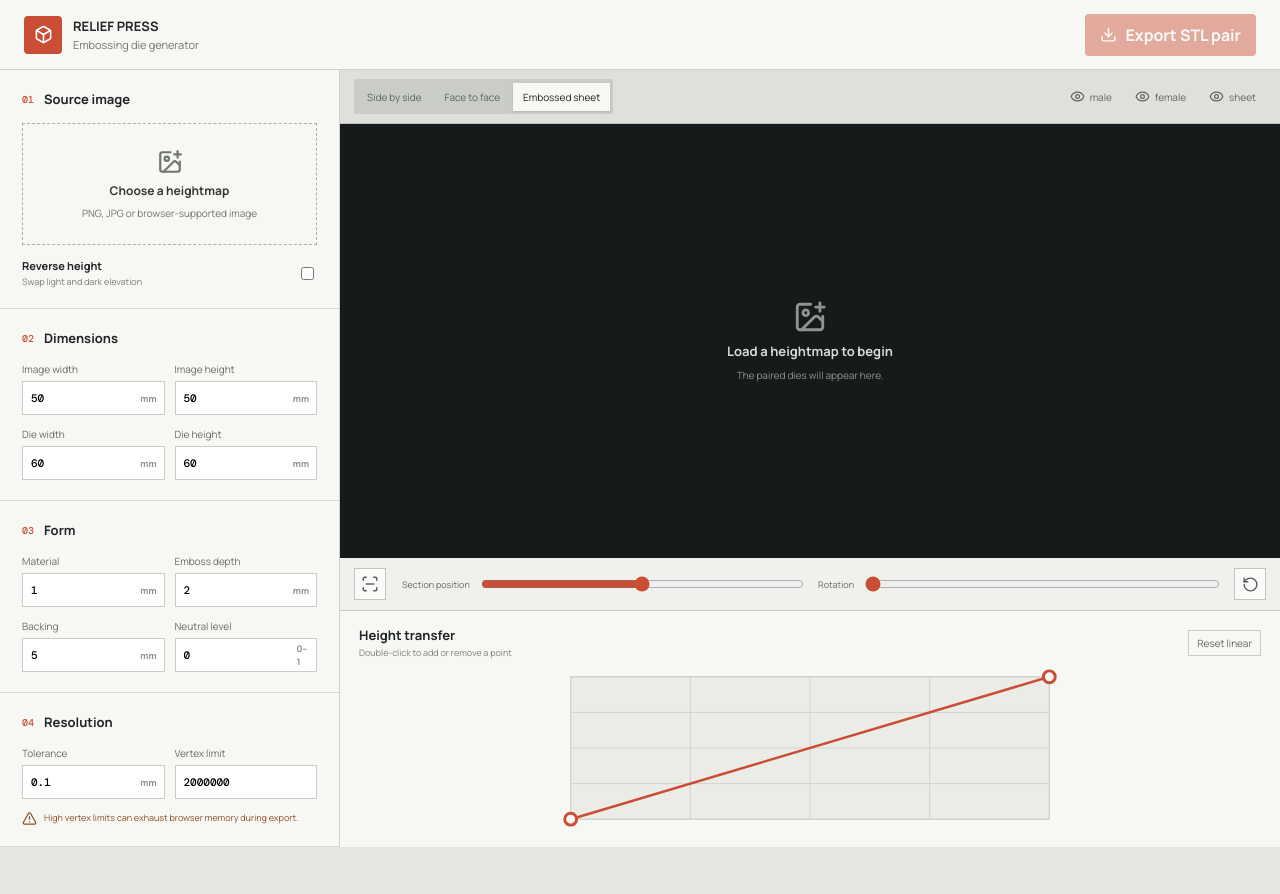
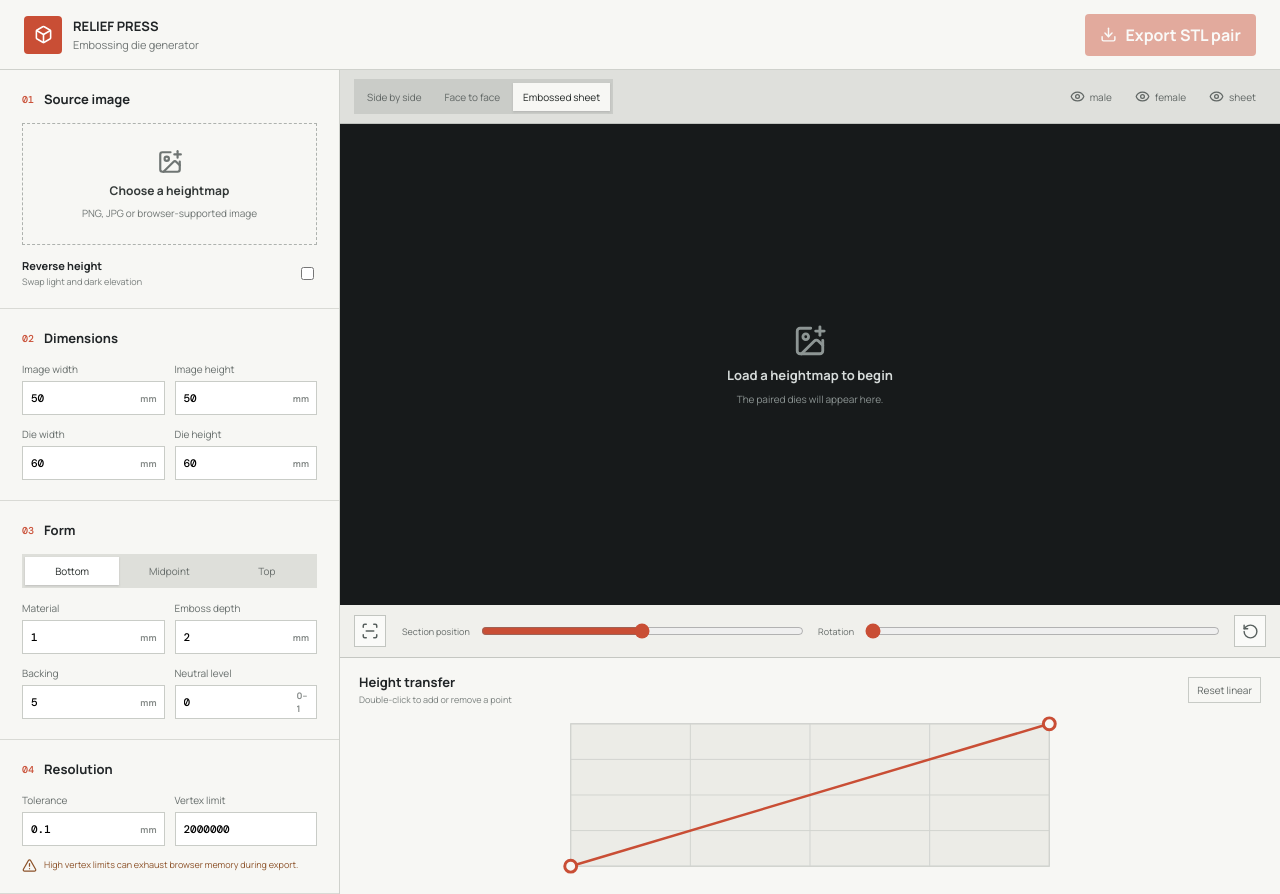
Before and after one commit to sdfgeoff/embossing_press_maker, a React (Vite) app: page / in a window 1280 px wide. Before the commit the page ends 847 px from the top, so only its background shows below. Built offline with nearby package versions, Linux system fonts and the light colour scheme.

Commit message:
Add heightmap surface reference modes

```diff
--- a/src/App.tsx
+++ b/src/App.tsx
@@ -20,6 +20,7 @@ const defaults = {
   tolerance: 0.1,
   vertexLimit: 2000000,
   invert: false,
+  surfaceReference: 'bottom',
 }
 
 export default function App() {
@@ -106,6 +107,23 @@ export default function App() {
           </div>
           <div className="panel-section">
             <div className="section-heading"><span>03</span><h2>Form</h2></div>
+            <div className="surface-reference" role="group" aria-label="Heightmap represents">
+              {[
+                ['bottom', 'Bottom'],
+                ['midpoint', 'Midpoint'],
+                ['top', 'Top'],
+              ].map(([value, label]) => (
+                <button
+                  key={value}
+                  type="button"
+                  className={settings.surfaceReference === value ? 'active' : ''}
+                  aria-pressed={settings.surfaceReference === value}
+                  onClick={() => update('surfaceReference')(value)}
+                >
+                  {label}
+                </button>
+              ))}
+            </div>
             <div className="field-grid">
               <NumberField label="Material" value={settings.materialThickness} onChange={update('materialThickness')} min={0.01} />
               <NumberField label="Emboss depth" value={settings.depth} onChange={update('depth')} min={0} />
--- a/src/geometry.ts
+++ b/src/geometry.ts
@@ -81,6 +81,25 @@ function displacements(heightmap, settings) {
   return result
 }
 
+function sphericalDilation(heightmap, heights, radius) {
+  return computeSphericalEnvelope({
+    heights,
+    cols: heightmap.cols,
+    rows: heightmap.rows,
+    pitchX: heightmap.pitchX,
+    pitchY: heightmap.pitchY,
+    radius,
+  })
+}
+
+function sphericalErosion(heightmap, heights, radius) {
+  const inverted = new Float32Array(heights.length)
+  for (let index = 0; index < heights.length; index += 1) inverted[index] = -heights[index]
+  const dilated = sphericalDilation(heightmap, inverted, radius)
+  for (let index = 0; index < dilated.length; index += 1) dilated[index] = -dilated[index]
+  return dilated
+}
+
 function makeSolidSurface(heightmap, topPoints, bottomZ, material, name) {
   const { cols, rows } = heightmap
   const positions = []
@@ -154,14 +173,17 @@ function makeLayer(heightmap, topPoints, bottomPoints, material, name) {
 
 export function buildMeshes(heightmap, settings) {
   const z = displacements(heightmap, settings)
-  const femaleZ = computeSphericalEnvelope({
-    heights: z,
-    cols: heightmap.cols,
-    rows: heightmap.rows,
-    pitchX: heightmap.pitchX,
-    pitchY: heightmap.pitchY,
-    radius: settings.materialThickness,
-  })
+  let maleZ = z
+  let femaleZ = z
+  if (settings.surfaceReference === 'top') {
+    maleZ = sphericalErosion(heightmap, z, settings.materialThickness)
+  } else if (settings.surfaceReference === 'midpoint') {
+    const halfThickness = settings.materialThickness / 2
+    maleZ = sphericalErosion(heightmap, z, halfThickness)
+    femaleZ = sphericalDilation(heightmap, z, halfThickness)
+  } else {
+    femaleZ = sphericalDilation(heightmap, z, settings.materialThickness)
+  }
   const malePoints = []
   const femalePoints = []
   const sheetTopPoints = []
@@ -171,7 +193,7 @@ export function buildMeshes(heightmap, settings) {
       const index = row * heightmap.cols + col
       const x = -settings.dieWidth / 2 + col * heightmap.pitchX
       const y = -settings.dieHeight / 2 + row * heightmap.pitchY
-      const point = new THREE.Vector3(x, y, z[index])
+      const point = new THREE.Vector3(x, y, maleZ[index])
       malePoints.push(point)
       femalePoints.push(new THREE.Vector3(x, y, femaleZ[index]))
       sheetBottomPoints.push(point.clone())
@@ -183,8 +205,8 @@ export function buildMeshes(heightmap, settings) {
   const sheetMaterial = new THREE.MeshStandardMaterial({ color: 0xd5a947, roughness: 0.6, metalness: 0.05, side: THREE.DoubleSide })
   let minZ = Infinity
   let maxFemaleZ = -Infinity
-  for (let index = 0; index < z.length; index += 1) {
-    minZ = Math.min(minZ, z[index])
+  for (let index = 0; index < maleZ.length; index += 1) {
+    minZ = Math.min(minZ, maleZ[index])
     maxFemaleZ = Math.max(maxFemaleZ, femalePoints[index].z)
   }
   const male = makeSolidSurface(heightmap, malePoints, minZ - settings.backingThickness, maleMaterial, 'male')
--- a/src/styles.css
+++ b/src/styles.css
@@ -42,6 +42,9 @@ h2 { font-size: 13px; margin: 0; }
 .toggle-row small { font-size: 9px; color: #777d7b; margin-top: 2px; }
 .toggle-row input { accent-color: #c94e35; }
 .field-grid { display: grid; grid-template-columns: 1fr 1fr; gap: 12px 10px; }
+.surface-reference { display: grid; grid-template-columns: repeat(3, 1fr); gap: 3px; padding: 3px; margin-bottom: 13px; background: #dedfda; }
+.surface-reference button { min-width: 0; border: 0; padding: 7px 4px; background: transparent; color: #666c6a; font-size: 10px; }
+.surface-reference button.active { background: #fff; color: #252a29; box-shadow: 0 1px 2px #9997; }
 .field > span:first-child { display: block; font-size: 10px; color: #666d6b; margin-bottom: 5px; }
 .input-shell { height: 34px; border: 1px solid #c9ccc7; background: white; display: flex; align-items: center; }
 .input-shell:focus-within { border-color: #c94e35; }
```
